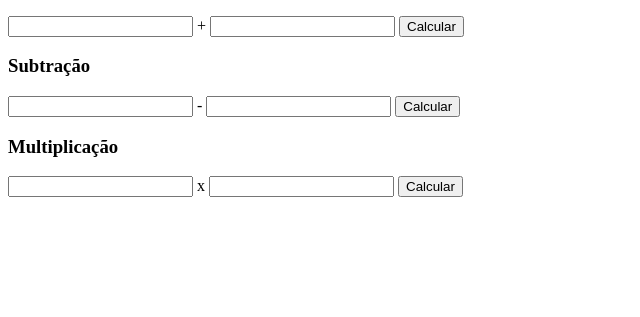
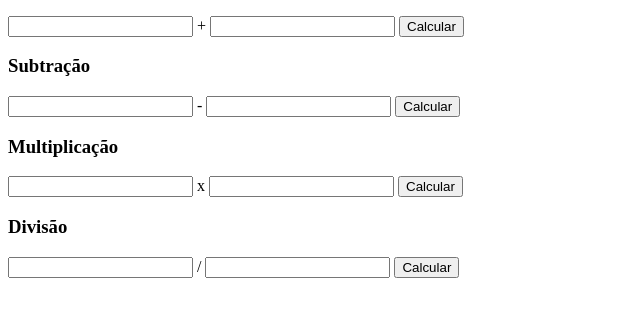
Before and after one commit to MatheusKiyota/Atividade-Bugfix, a plain HTML site: page index.html in a window 1280 px wide. Shown: the part 105-422 px from the top of the page, without its empty margins (0-640 px from the left). Drawn offline with Linux system fonts and the light colour scheme.

Commit message:
Update index.html

```diff
--- a/index.html
+++ b/index.html
@@ -27,6 +27,12 @@
     <button onclick="multiplicacao()">Calcular</button>
     <div id="resultadoMult"></div>
 
+    <h3>Divisão</h3>
+    <input type="text" id="div1"> /
+    <input type="text" id="div2">
+    <button onclick="divisao()">Calcular</button>
+    <div id="resultadoDiv"></div>
+
     <script>
         function somar(){
             let num_soma1 = parseFloat(document.getElementById("adicao1").value);
@@ -51,6 +57,15 @@
             let resultado = num_mult1 / num_mult2;
             document.getElementById("resultadoMult").textContent = "Resultado: " + resultado;
         }
+
+           function divisao(){
+            let num_div1 = parseFloat(document.getElementById("div1").value);
+            let num_div2 = parseFloat(document.getElementById("div2").value);
+
+            let resultado = num_div1 5 num_div2;
+            document.getElementById("resultadoDiv").textContent = "Resultado: " + resultado;
+        }
+
     </script>
 </body>
 </html>
```
